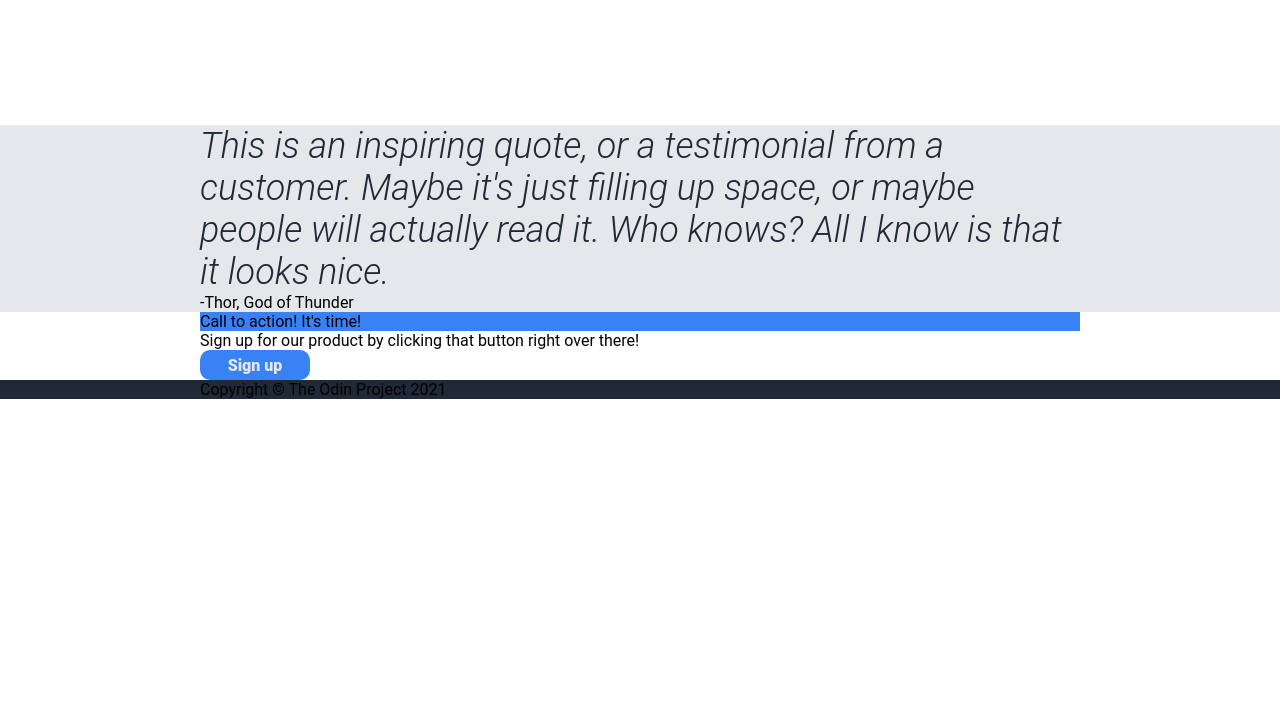
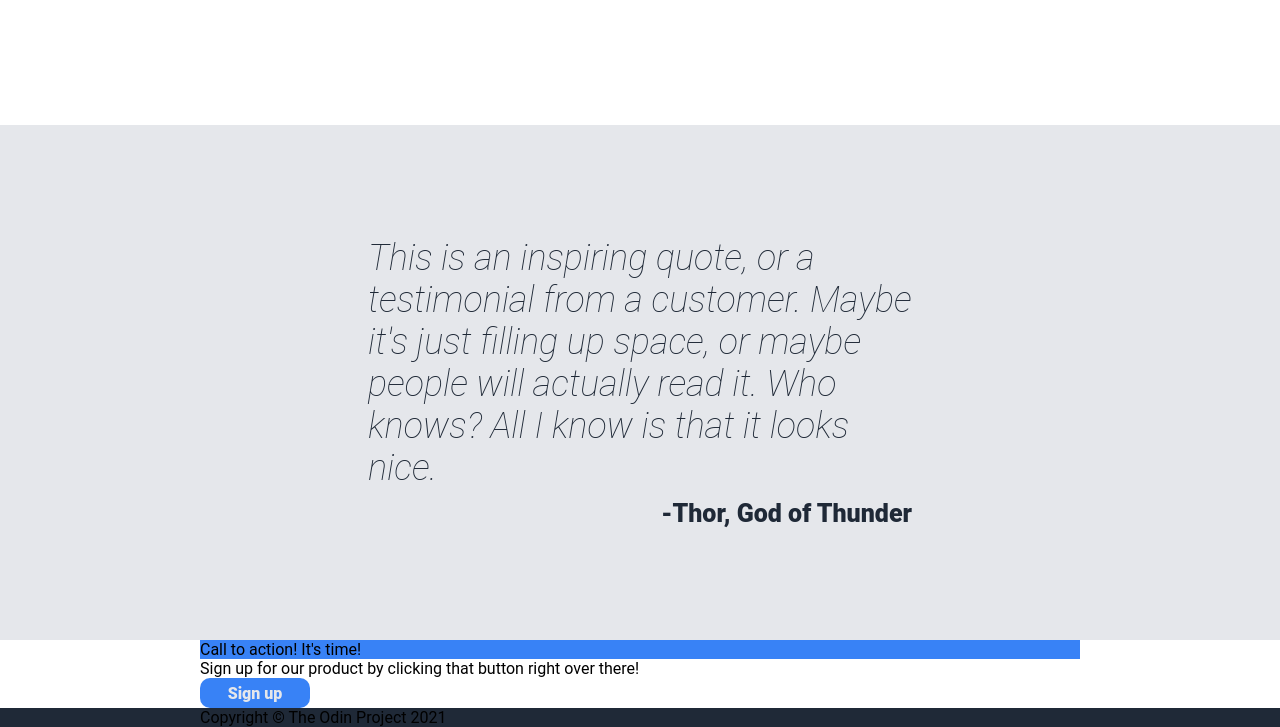
Before and after one commit to kapowski/odin_landing_page, a plain HTML site: page index.html in a window 1280 px wide. Shown: the part 874-1601 px from the top of the page. Before the commit the page ends 1273 px from the top, so only its background shows below. Drawn offline with Linux system fonts and the light colour scheme.

Commit message:
adjust quote section

```diff
--- a/style.css
+++ b/style.css
@@ -140,11 +140,26 @@ li {
 
 .section-three {
     background-color: #E5E7EB;
+    display: flex;
+    justify-content: center;
+    flex-direction: column;
+    padding: 7em 23em
 }
 
 .quote {
+    display: flex;
     font-size: 36px;
-    font-weight: 300;
+    font-weight: 100;
     font-style: italic;
     color: #1f2937;
+
 }
+
+.quote-author {
+    display: flex;
+    justify-content: flex-end;
+    color: #1f2937;
+    font-size: 25px;
+    font-weight: 900;
+    padding-top: 10px;
+}
```
